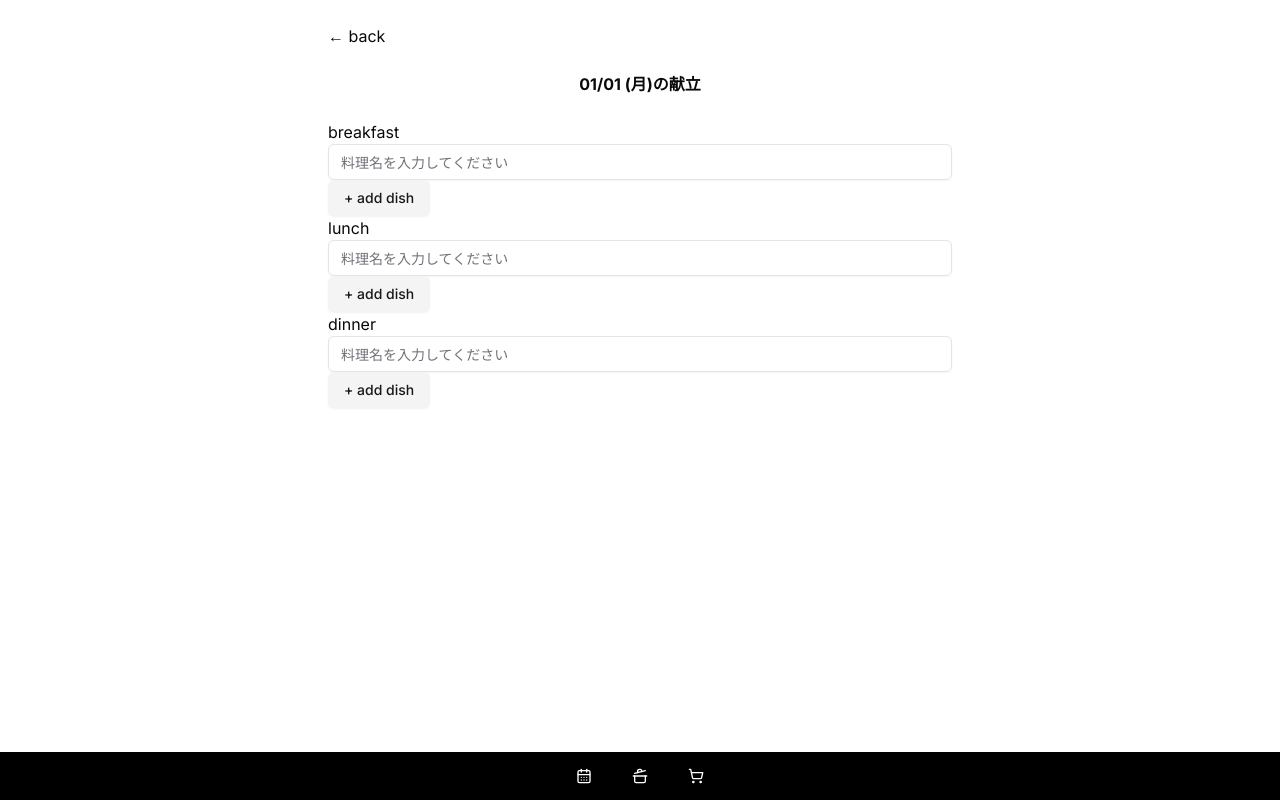
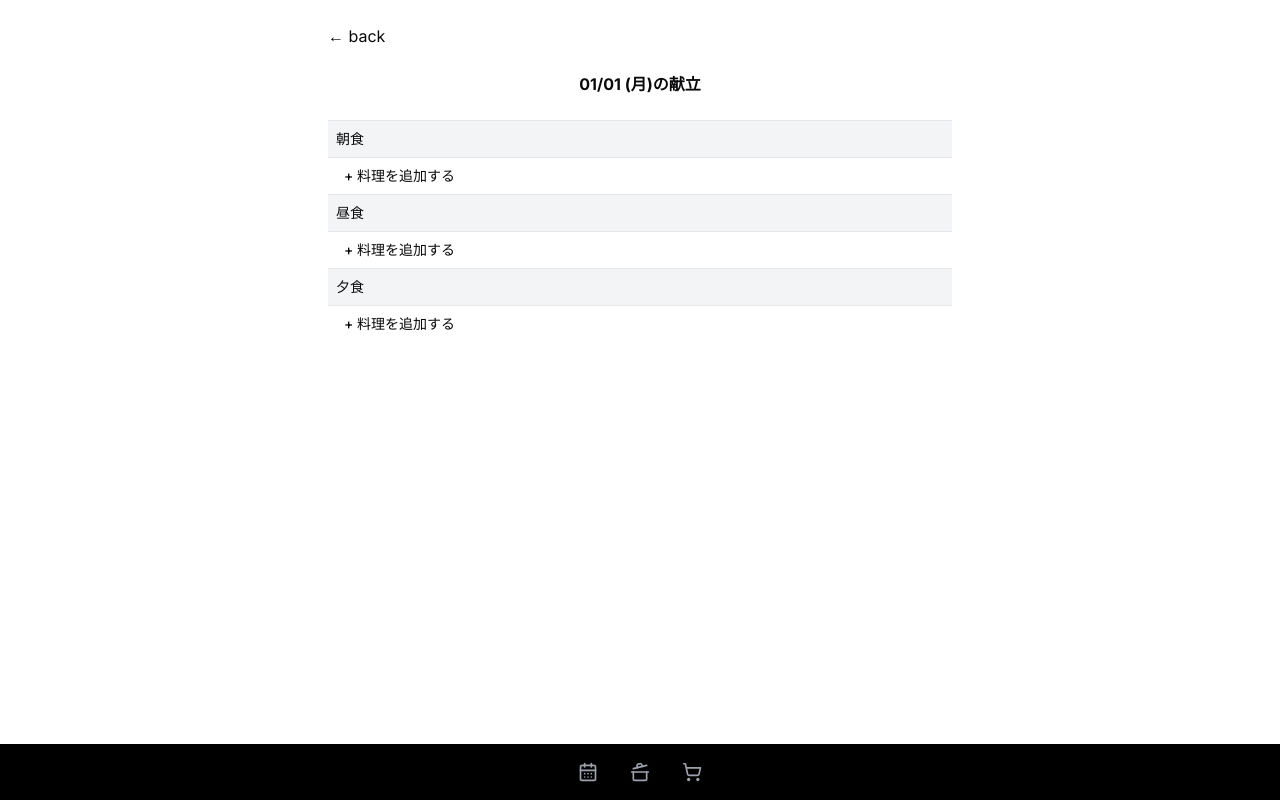
Before and after one commit to islaree/next-recipe-app, a Next.js app: page /calendar/1 in a window 1280 px wide. Built offline with nearby package versions, Linux system fonts and the light colour scheme.

Commit message:
update: new design

```diff
--- a/components/add-dish.tsx
+++ b/components/add-dish.tsx
@@ -11,31 +11,77 @@ export default function AddDish({ mealname }: { mealname: string }) {
   const params = useParams();
   const [dishname, setDishname] = useState("");
   const addDish = useDishStore((state) => state.add);
-  const all = useDishStore((state) => state.getAll);
+  const [editing, setEditing] = useState(false);
+  const [ingredients, setIngredients] = useState<any>([
+    { id: uuidv4(), name: "", num: 0 },
+  ]);
 
   const handleClick = () => {
+    setEditing(false);
+    setIngredients([{ id: uuidv4(), name: "", num: 0 }]);
     setDishname("");
     addDish({
       id: uuidv4(),
       menu_id: params.id as string,
       name: dishname,
-      ingredients: [],
       meal_type: mealname,
     });
-
-    console.log(all());
   };
 
   return (
     <>
+      {editing ? (
+        <div className="flex items-center gap-x-2">
           <Input
+            className="text-md"
             value={dishname}
             placeholder="料理名を入力してください"
             onChange={(e) => setDishname(e.target.value)}
           />
-      <Button onClick={handleClick} variant="secondary">
-        + add dish
+          <Button size="sm" onClick={handleClick}>
+            保存
           </Button>
+          <Button
+            size="sm"
+            variant="secondary"
+            onClick={() => setEditing(false)}
+          >
+            中断
+          </Button>
+        </div>
+      ) : (
+        <div className="">
+          <Button onClick={() => setEditing(true)} variant="ghost">
+            + 料理を追加する
+          </Button>
+        </div>
+      )}
     </>
   );
 }
+
+function IngredientInput({
+  data,
+  onUpdate,
+}: {
+  data: any;
+  onUpdate: (obj: any) => void;
+}) {
+  return (
+    <div className="flex items-center gap-x-2">
+      <Input
+        value={data.name}
+        placeholder="材料名"
+        className="w-3/4"
+        onChange={(e) => onUpdate({ ...data, name: e.target.value })}
+      />
+      <Input
+        value={data.num}
+        type="number"
+        placeholder="数量"
+        className="w-1/4"
+        onChange={(e) => onUpdate({ ...data, num: e.target.value })}
+      />
+    </div>
+  );
+}
--- a/components/date-table.tsx
+++ b/components/date-table.tsx
@@ -18,7 +18,7 @@ export default function DateTable({ dates }: { dates: any }) {
   const router = useRouter();
 
   const handleRowClick = (date: Date) => {
-    router.push(`/${format(date, "yyyy-MM-dd")}`);
+    router.push(`/calendar/${format(date, "yyyy-MM-dd")}`);
   };
 
   return (
--- a/components/dish.tsx
+++ b/components/dish.tsx
@@ -4,6 +4,9 @@ import { DishType } from "@/types/dish";
 import { Button } from "./ui/button";
 import { Trash2 } from "lucide-react";
 import { useDishStore } from "@/store/store";
+import Ingredients from "./ingredients";
+import Link from "next/link";
+import { usePathname } from "next/navigation";
 
 interface DishProps {
   data: DishType;
@@ -11,10 +14,16 @@ interface DishProps {
 
 export default function Dish({ data }: DishProps) {
   const handleDelete = useDishStore((state) => state.delete);
+  const pathname = usePathname();
 
   return (
-    <div className="ml-4 flex items-center justify-between">
-      {data.name}
+    <div className="flex items-center justify-between border-b border-gray-200">
+      <Link
+        href={`${pathname}/${data.id}`}
+        className="flex items-center justify-between text-sm underline"
+      >
+        {data.name}
+      </Link>
       <Button size="icon" variant="ghost" onClick={() => handleDelete(data.id)}>
         <Trash2 className="w-4 h-4 text-gray-600" />
       </Button>
--- a/components/dishes.tsx
+++ b/components/dishes.tsx
@@ -9,10 +9,10 @@ export default function Dishes({ title }: { title: string }) {
   const dishes = useDishStore((state) => state.get(params.id as string, title));
 
   return (
-    <>
+    <div>
       {dishes?.map((dish) => (
         <Dish key={dish.id} data={dish} />
       ))}
-    </>
+    </div>
   );
 }
--- a/components/meal.tsx
+++ b/components/meal.tsx
@@ -1,20 +1,20 @@
 "use client";
 
-import { Button } from "./ui/button";
-import { Trash2 } from "lucide-react";
-import { MealType } from "@/types/meal";
 import Dishes from "./dishes";
 import AddDish from "./add-dish";
-import { useEffect } from "react";
 
 export default function Meal({ title }: { title: string }) {
   return (
-    <>
-      <div className="flex items-center justify-between">{title}</div>
-      <div>
-        <Dishes title={title} />
-        <AddDish mealname={title} />
+    <div>
+      <div className="border-t border-b border-gray-200 bg-gray-100 text-sm p-2">
+        {title == "breakfast"
+          ? "朝食"
+          : title == "lunch"
+          ? "昼食"
+          : title == "dinner" && "夕食"}
       </div>
-    </>
+      <Dishes title={title} />
+      <AddDish mealname={title} />
+    </div>
   );
 }
--- a/components/navbar.tsx
+++ b/components/navbar.tsx
@@ -1,20 +1,50 @@
-import { ToggleGroup, ToggleGroupItem } from "@/components/ui/toggle-group";
+"use client";
+
+import { cn } from "@/lib/utils";
 import { CalendarDays, CookingPot, ShoppingCart } from "lucide-react";
+import Link from "next/link";
+import { usePathname } from "next/navigation";
 
 export default function Navbar() {
   return (
-    <div className="fixed flex items-center justify-center bottom-0 left-0 w-full bg-black z-10 h-12">
-      <ToggleGroup type="single" className="text-white gap-x-4">
-        <ToggleGroupItem value="bold" aria-label="Toggle bold">
-          <CalendarDays className="h-4 w-4" />
-        </ToggleGroupItem>
-        <ToggleGroupItem value="italic" aria-label="Toggle italic">
-          <CookingPot className="h-4 w-4" />
-        </ToggleGroupItem>
-        <ToggleGroupItem value="underline" aria-label="Toggle underline">
-          <ShoppingCart className="h-4 w-4" />
-        </ToggleGroupItem>
-      </ToggleGroup>
-    </div>
+    <nav className="fixed flex items-center justify-center gap-x-8 bottom-0 left-0 w-full bg-black z-10 h-14 text-white">
+      <NavItem href="/calendar">
+        <CalendarDays className="w-5 h-5" />
+      </NavItem>
+      <NavItem href="/recipe">
+        <CookingPot className="h-5 w-5" />
+      </NavItem>
+      <NavItem href="/shopping">
+        <ShoppingCart className="h-5 w-5" />
+      </NavItem>
+    </nav>
   );
 }
+
+function NavItem({
+  href,
+  children,
+}: {
+  href: string;
+  children: React.ReactElement;
+}) {
+  const pathname = usePathname();
+
+  return (
+    <Link
+      href={href}
+      className={cn(
+        "relative text-gray-400",
+        pathname === href && "text-white"
+      )}
+    >
+      <span
+        className={cn(
+          "hidden w-1 h-1 bg-sky-400 rounded-full absolute -bottom-2.5 left-1/2 -translate-x-1/2",
+          pathname === href && "block"
+        )}
+      ></span>
+      {children}
+    </Link>
+  );
+}
```
Lines whose indentation alone changed are shown as unchanged.
